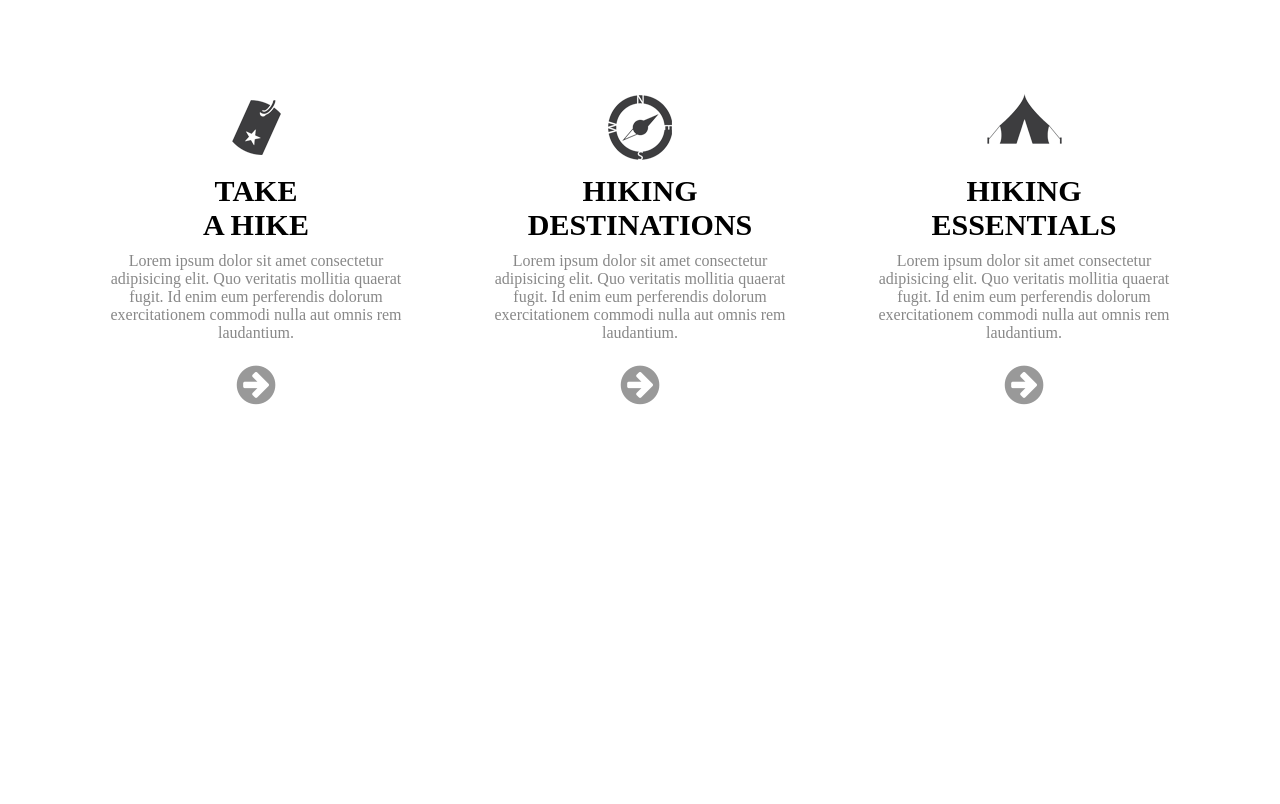
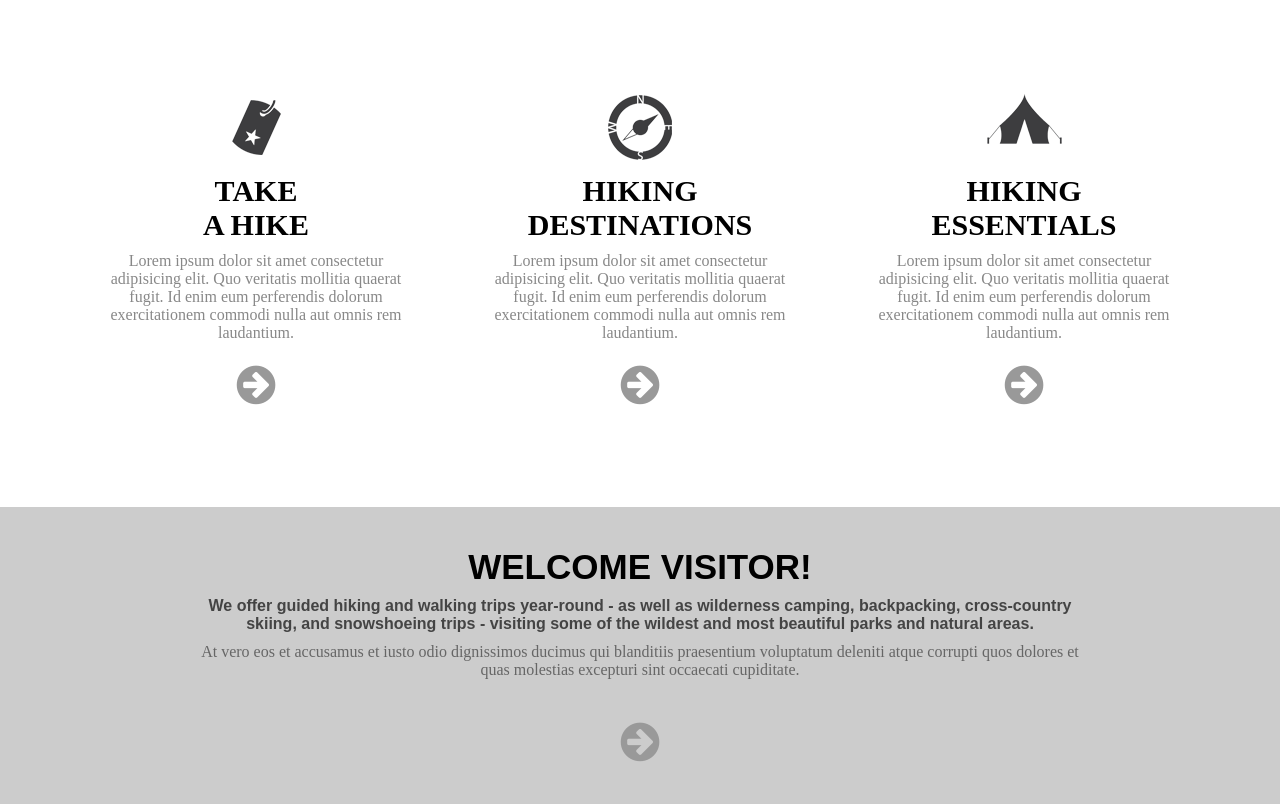
Before and after one commit to Jonibek01/responsive-website, a plain HTML site: page index.html in a window 1280 px wide. Shown: the part 957-1761 px from the top of the page. Before the commit the page ends 1364 px from the top, so only its background shows below. Drawn offline with Linux system fonts and the light colour scheme; a web font is replaced by a local one.

Commit message:
Update index.html

```diff
--- a/index.html
+++ b/index.html
@@ -88,5 +88,15 @@
                 </div>
         </article>
     </section>
+    <main>
+        <div class="main-content">
+            <div class="container">
+                <h2>WELCOME VISITOR!</h2>
+                <h4>We offer guided hiking and walking trips year-round - as well as wilderness camping, backpacking, cross-country skiing, and snowshoeing trips - visiting some of the wildest and most beautiful parks and natural areas.</h4>
+                <p>At vero eos et accusamus et iusto odio dignissimos ducimus qui blanditiis praesentium voluptatum deleniti atque corrupti quos dolores et quas molestias excepturi sint occaecati cupiditate.</p>
+                <a href="#"><i class="fa fa-arrow-circle-right"></i></a>
+            </div>
+        </div>
+    </main>
 </body>
 </html>
```
